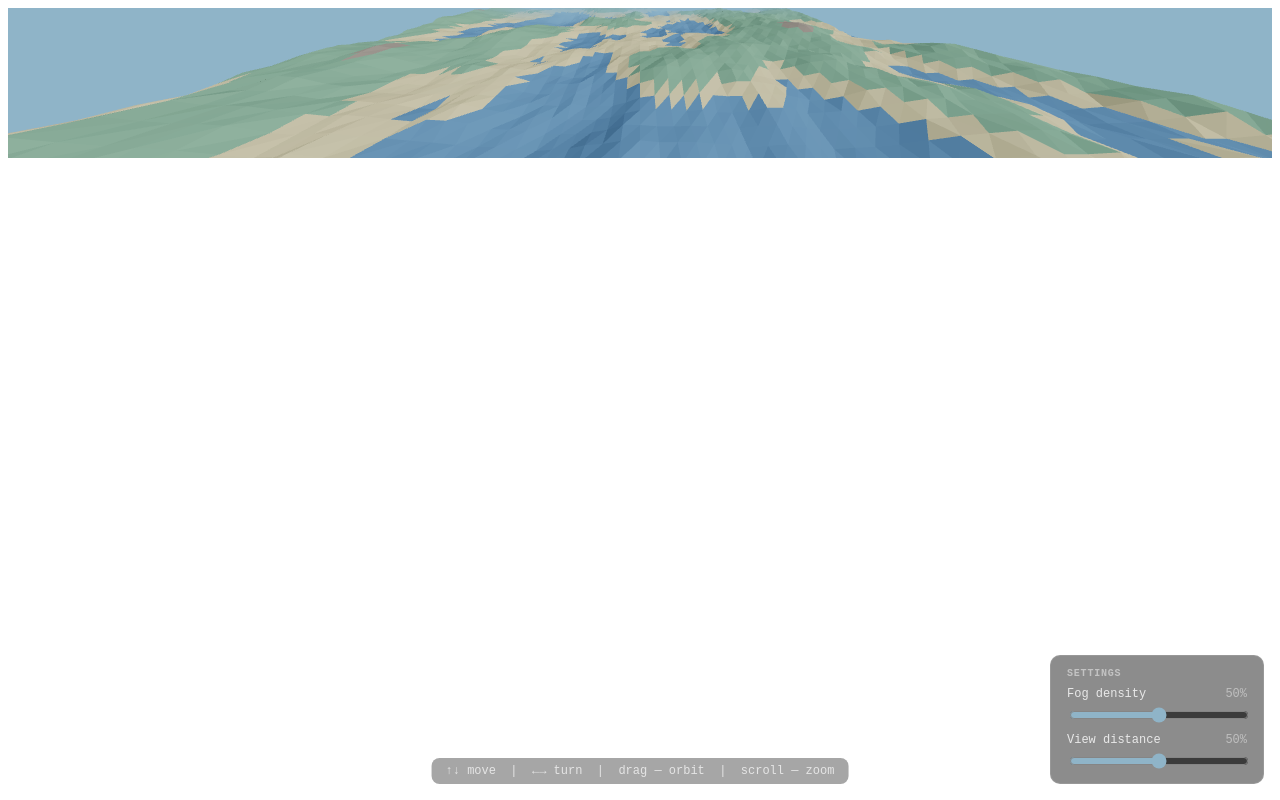
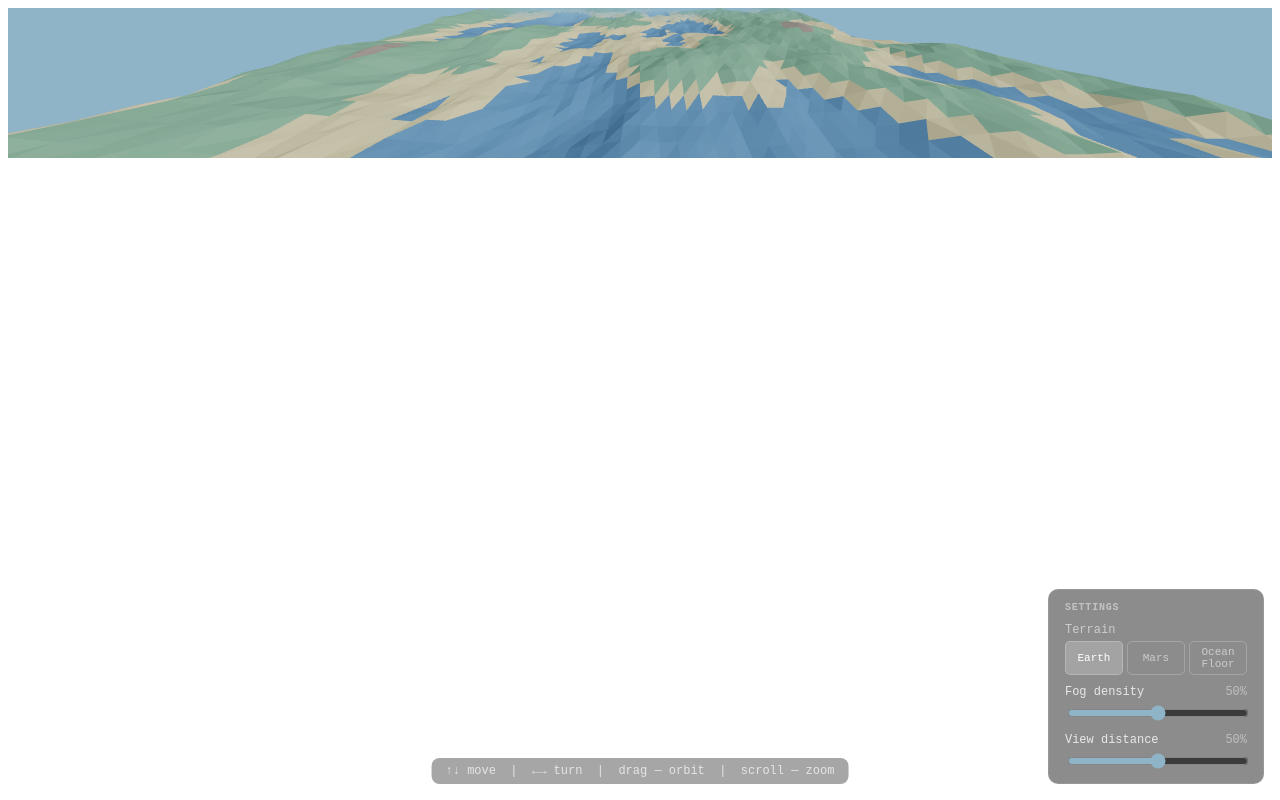
Before and after one commit to q-33/terrain, a React app: page / in a window 1280 px wide. Built offline with nearby package versions, Linux system fonts and the light colour scheme; the HTML template or start-up script is replaced by a standard one.

Commit message:
add module terrain strategies

```diff
--- a/src/App.tsx
+++ b/src/App.tsx
@@ -1,9 +1,9 @@
 import { useRef, useState, useEffect } from "react";
 import { Canvas } from "@react-three/fiber";
 import { OrbitControls } from "@react-three/drei";
-import { Color, Fog } from "three";
+import { Color, Fog, Scene } from "three";
 import { OrbitControls as OrbitControlsImpl } from "three-stdlib";
-import { SKY } from "./constants";
+import { earthStrategy, ALL_STRATEGIES, TerrainStrategy } from "./TerrainStrategy";
 import Terrain from "./Terrain";
 import KeyboardMovement from "./KeyboardMovement";
 import SettingsPanel from "./SettingsPanel";
@@ -19,11 +19,13 @@ const fogNearFar = (
   return [near, far];
 };
 
-const App = () => {
+const App = (): JSX.Element => {
   const controlsRef = useRef<OrbitControlsImpl | null>(null);
   const fogRef = useRef<Fog | null>(null);
-  const [fogDensity, setFogDensity] = useState(50);
-  const [viewDistance, setViewDistance] = useState(50);
+  const sceneRef = useRef<Scene | null>(null);
+  const [fogDensity, setFogDensity] = useState(earthStrategy.defaultFogDensity);
+  const [viewDistance, setViewDistance] = useState(earthStrategy.defaultViewDistance);
+  const [strategy, setStrategy] = useState<TerrainStrategy>(earthStrategy);
 
   useEffect(() => {
     if (!fogRef.current) {
@@ -34,15 +36,27 @@ const App = () => {
     fogRef.current.far = far;
   }, [fogDensity, viewDistance]);
 
+  useEffect(() => {
+    if (sceneRef.current) {
+      (sceneRef.current.background as Color).set(strategy.skyColor);
+    }
+    if (fogRef.current) {
+      fogRef.current.color.set(strategy.fogColor);
+    }
+    setFogDensity(strategy.defaultFogDensity);
+    setViewDistance(strategy.defaultViewDistance);
+  }, [strategy]);
+
   return (
     <>
       <Canvas
         camera={{ fov: 60, near: 0.1, far: 300, position: [0, 22, 28] }}
         gl={{ antialias: true }}
         onCreated={({ scene }) => {
-          scene.background = new Color(SKY);
+          sceneRef.current = scene;
+          scene.background = new Color(strategy.skyColor);
           const [near, far] = fogNearFar(fogDensity, viewDistance);
-          const fog = new Fog(SKY, near, far);
+          const fog = new Fog(strategy.fogColor, near, far);
           scene.fog = fog;
           fogRef.current = fog;
         }}
@@ -61,7 +75,7 @@ const App = () => {
           maxPolarAngle={Math.PI / 2.2}
         />
         <KeyboardMovement controlsRef={controlsRef} />
-        <Terrain />
+        <Terrain strategy={strategy} />
       </Canvas>
 
       <div
@@ -90,6 +104,9 @@ const App = () => {
         onFogDensity={setFogDensity}
         viewDistance={viewDistance}
         onViewDistance={setViewDistance}
+        strategy={strategy}
+        onStrategy={setStrategy}
+        strategies={ALL_STRATEGIES}
       />
     </>
   );
--- a/src/KeyboardMovement.tsx
+++ b/src/KeyboardMovement.tsx
@@ -4,9 +4,9 @@ import * as THREE from "three";
 import { OrbitControls as OrbitControlsImpl } from "three-stdlib";
 import { KEYBOARD_MOVE_SPEED } from "./constants";
 
-interface Props {
+type Props = {
   controlsRef: RefObject<OrbitControlsImpl | null>;
-}
+};
 
 const KeyboardMovement = ({ controlsRef }: Props): null => {
   const { camera } = useThree();
--- a/src/SettingsPanel.tsx
+++ b/src/SettingsPanel.tsx
@@ -1,9 +1,14 @@
-interface Props {
+import { TerrainStrategy } from "./TerrainStrategy";
+
+type Props = {
   fogDensity: number;
   onFogDensity: (v: number) => void;
   viewDistance: number;
   onViewDistance: (v: number) => void;
-}
+  strategy: TerrainStrategy;
+  onStrategy: (s: TerrainStrategy) => void;
+  strategies: readonly TerrainStrategy[];
+};
 
 const Slider = ({
   label,
@@ -35,6 +40,9 @@ const SettingsPanel = ({
   onFogDensity,
   viewDistance,
   onViewDistance,
+  strategy,
+  onStrategy,
+  strategies,
 }: Props): JSX.Element => (
   <div
     style={{
@@ -51,7 +59,7 @@ const SettingsPanel = ({
       fontSize: 12,
       display: "flex",
       flexDirection: "column",
-      gap: 8,
+      gap: 10,
       minWidth: 180,
       userSelect: "none",
     }}
@@ -67,12 +75,34 @@ const SettingsPanel = ({
       SETTINGS
     </div>
 
+    <div style={{ display: "flex", flexDirection: "column", gap: 4 }}>
+      <span style={{ opacity: 0.7 }}>Terrain</span>
+      <div style={{ display: "flex", gap: 4, flexWrap: "wrap" }}>
+        {strategies.map((s) => (
+          <button
+            key={s.name}
+            onClick={() => onStrategy(s)}
+            style={{
+              flex: 1,
+              padding: "4px 6px",
+              fontSize: 11,
+              fontFamily: "monospace",
+              cursor: "pointer",
+              borderRadius: 5,
+              border: "1px solid rgba(255,255,255,0.2)",
+              background: s === strategy ? "rgba(255,255,255,0.2)" : "transparent",
+              color: s === strategy ? "#fff" : "rgba(255,255,255,0.55)",
+              transition: "background 0.15s, color 0.15s",
+            }}
+          >
+            {s.name}
+          </button>
+        ))}
+      </div>
+    </div>
+
     <Slider label="Fog density" value={fogDensity} onChange={onFogDensity} />
-    <Slider
-      label="View distance"
-      value={viewDistance}
-      onChange={onViewDistance}
-    />
+    <Slider label="View distance" value={viewDistance} onChange={onViewDistance} />
   </div>
 );
 
--- a/src/Terrain.tsx
+++ b/src/Terrain.tsx
@@ -1,12 +1,7 @@
-import { useMemo, useRef } from "react";
+import { useMemo, useRef, useEffect } from "react";
 import * as THREE from "three";
 import { useFrame, useThree } from "@react-three/fiber";
 import {
-  WATER,
-  SAND,
-  GRASS,
-  ROCK,
-  SNOW,
   TERRAIN_TILE_SIZE,
   TERRAIN_SEGMENTS,
   TERRAIN_HEIGHT_SCALE,
@@ -16,12 +11,9 @@ import {
   TERRAIN_NOISE_OCTAVES,
   TERRAIN_NOISE_LACUNARITY,
   TERRAIN_NOISE_GAIN,
-  BIOME_WATER_MAX_HEIGHT,
-  BIOME_SAND_MAX_HEIGHT,
-  BIOME_GRASS_MAX_HEIGHT,
-  BIOME_ROCK_MAX_HEIGHT,
 } from "./constants";
 import { fractalNoise } from "./noise";
+import { TerrainStrategy } from "./TerrainStrategy";
 
 // Tile large enough that fog always hides the edge:
 // TERRAIN_TILE_SIZE/2 - TERRAIN_REGEN_DISTANCE > fog far  →  120 - 40 = 80 > 75 ✓
@@ -35,14 +27,6 @@ const sampleTerrainHeight = (worldX: number, worldZ: number): number =>
     TERRAIN_NOISE_LACUNARITY,
     TERRAIN_NOISE_GAIN,
   ) * TERRAIN_HEIGHT_SCALE;
-
-const heightToColor = (height: number): [number, number, number] => {
-  if (height < BIOME_WATER_MAX_HEIGHT) { return WATER; }
-  if (height < BIOME_SAND_MAX_HEIGHT) { return SAND; }
-  if (height < BIOME_GRASS_MAX_HEIGHT) { return GRASS; }
-  if (height < BIOME_ROCK_MAX_HEIGHT) { return ROCK; }
-  return SNOW;
-};
 
 // Writes a single vertex (position + color) into the flat buffer arrays at slot i.
 const writeVertex = (
@@ -70,6 +54,7 @@ const populateTerrainBuffers = (
   colors: Float32Array,
   centerX: number,
   centerZ: number,
+  strategy: TerrainStrategy,
 ): void => {
   const quadSize = TERRAIN_TILE_SIZE / TERRAIN_SEGMENTS;
   const originX = centerX - TERRAIN_TILE_SIZE / 2;
@@ -88,8 +73,8 @@ const populateTerrainBuffers = (
       const h01 = sampleTerrainHeight(x0, z1);
       const h11 = sampleTerrainHeight(x1, z1);
 
-      const colorTri1 = heightToColor((h00 + h10 + h01) / 3);
-      const colorTri2 = heightToColor((h10 + h11 + h01) / 3);
+      const colorTri1 = strategy.colorForHeight((h00 + h10 + h01) / 3);
+      const colorTri2 = strategy.colorForHeight((h10 + h11 + h01) / 3);
 
       // Triangle 1: top-left, bottom-left, top-right
       writeVertex(positions, colors, vertexIndex++, x0, h00, z0, colorTri1);
@@ -104,20 +89,34 @@ const populateTerrainBuffers = (
   }
 };
 
-const Terrain = (): JSX.Element => {
+type Props = {
+  strategy: TerrainStrategy;
+};
+
+const Terrain = ({ strategy }: Props): JSX.Element => {
   const { camera } = useThree();
   const center = useRef(new THREE.Vector2(0, 0));
+  const strategyRef = useRef(strategy);
 
   const geo = useMemo(() => {
     const g = new THREE.BufferGeometry();
     const positions = new Float32Array(VERT_COUNT * 3);
     const colors = new Float32Array(VERT_COUNT * 3);
-    populateTerrainBuffers(positions, colors, 0, 0);
+    populateTerrainBuffers(positions, colors, 0, 0, strategyRef.current);
     g.setAttribute("position", new THREE.BufferAttribute(positions, 3));
     g.setAttribute("color", new THREE.BufferAttribute(colors, 3));
     g.computeVertexNormals();
     return g;
   }, []);
+
+  // When strategy changes, repopulate only colors — positions are unchanged.
+  useEffect(() => {
+    strategyRef.current = strategy;
+    const positions = geo.attributes.position.array as Float32Array;
+    const colors = geo.attributes.color.array as Float32Array;
+    populateTerrainBuffers(positions, colors, center.current.x, center.current.y, strategy);
+    geo.attributes.color.needsUpdate = true;
+  }, [strategy, geo]);
 
   useFrame(() => {
     const cx = camera.position.x;
@@ -135,7 +134,7 @@ const Terrain = (): JSX.Element => {
 
     const positions = geo.attributes.position.array as Float32Array;
     const colors = geo.attributes.color.array as Float32Array;
-    populateTerrainBuffers(positions, colors, snappedX, snappedZ);
+    populateTerrainBuffers(positions, colors, snappedX, snappedZ, strategyRef.current);
     geo.attributes.position.needsUpdate = true;
     geo.attributes.color.needsUpdate = true;
     geo.computeVertexNormals();
--- /dev/null
+++ b/src/TerrainStrategy.ts
@@ -0,0 +1,83 @@
+export type TerrainStrategy = {
+  name: string;
+  skyColor: string;
+  fogColor: string;
+  defaultFogDensity: number;
+  defaultViewDistance: number;
+  colorForHeight: (height: number) => [number, number, number];
+};
+
+export const earthStrategy: TerrainStrategy = {
+  name: "Earth",
+  skyColor: "#8fb4c8",
+  fogColor: "#8fb4c8",
+  defaultFogDensity: 50,
+  defaultViewDistance: 50,
+  colorForHeight: (h) => {
+    if (h < -1.5) {
+      return [0.18, 0.35, 0.56]; // deep water
+    }
+    if (h < 0.5) {
+      return [0.76, 0.66, 0.42]; // sand
+    }
+    if (h < 5.0) {
+      return [0.29, 0.49, 0.35]; // grass
+    }
+    if (h < 9.0) {
+      return [0.42, 0.36, 0.31]; // rock
+    }
+    return [0.85, 0.90, 0.90]; // snow
+  },
+};
+
+export const marsStrategy: TerrainStrategy = {
+  name: "Mars",
+  skyColor: "#b5581a",
+  fogColor: "#c27040",
+  defaultFogDensity: 65,
+  defaultViewDistance: 35,
+  colorForHeight: (h) => {
+    if (h < -4.0) {
+      return [0.20, 0.08, 0.06]; // crater floor
+    }
+    if (h < 0.0) {
+      return [0.50, 0.20, 0.11]; // rusty lowlands
+    }
+    if (h < 4.0) {
+      return [0.62, 0.32, 0.16]; // ochre plains
+    }
+    if (h < 7.5) {
+      return [0.70, 0.46, 0.30]; // dusty highlands
+    }
+    return [0.80, 0.66, 0.58]; // pale summit
+  },
+};
+
+export const oceanFloorStrategy: TerrainStrategy = {
+  name: "Ocean Floor",
+  skyColor: "#060e1c",
+  fogColor: "#07111f",
+  defaultFogDensity: 75,
+  defaultViewDistance: 25,
+  colorForHeight: (h) => {
+    if (h < -5.0) {
+      return [0.04, 0.04, 0.08]; // hadal trench
+    }
+    if (h < -1.5) {
+      return [0.07, 0.10, 0.18]; // abyssal plain
+    }
+    if (h < 2.0) {
+      return [0.15, 0.19, 0.28]; // continental slope
+    }
+    if (h < 6.0) {
+      return [0.26, 0.24, 0.23]; // seamount basalt
+    }
+    return [0.62, 0.52, 0.32]; // hydrothermal minerals
+  },
+};
+
+export const ALL_STRATEGIES: readonly TerrainStrategy[] = [
+  earthStrategy,
+  marsStrategy,
+  oceanFloorStrategy,
+];
--- a/src/constants.ts
+++ b/src/constants.ts
@@ -1,10 +1,3 @@
-export const WATER: [number, number, number] = [0.18, 0.35, 0.56];
-export const SAND: [number, number, number] = [0.76, 0.66, 0.42];
-export const GRASS: [number, number, number] = [0.29, 0.49, 0.35];
-export const ROCK: [number, number, number] = [0.42, 0.36, 0.31];
-export const SNOW: [number, number, number] = [0.85, 0.9, 0.9];
-export const SKY = "#8fb4c8";
-
 export const KEYBOARD_MOVE_SPEED = 0.3;
 
 export const TERRAIN_TILE_SIZE = 240;
@@ -16,8 +9,3 @@ export const TERRAIN_NOISE_FREQUENCY = 0.018;
 export const TERRAIN_NOISE_OCTAVES = 5;
 export const TERRAIN_NOISE_LACUNARITY = 2.1;
 export const TERRAIN_NOISE_GAIN = 0.5;
-
-export const BIOME_WATER_MAX_HEIGHT = -1.5;
-export const BIOME_SAND_MAX_HEIGHT = 0.5;
-export const BIOME_GRASS_MAX_HEIGHT = 5.0;
-export const BIOME_ROCK_MAX_HEIGHT = 9.0;
```
Also changed, not shown: src/noise.ts (+46 -50 lines), 4 other files (tests, documents, lock files or other folders).
